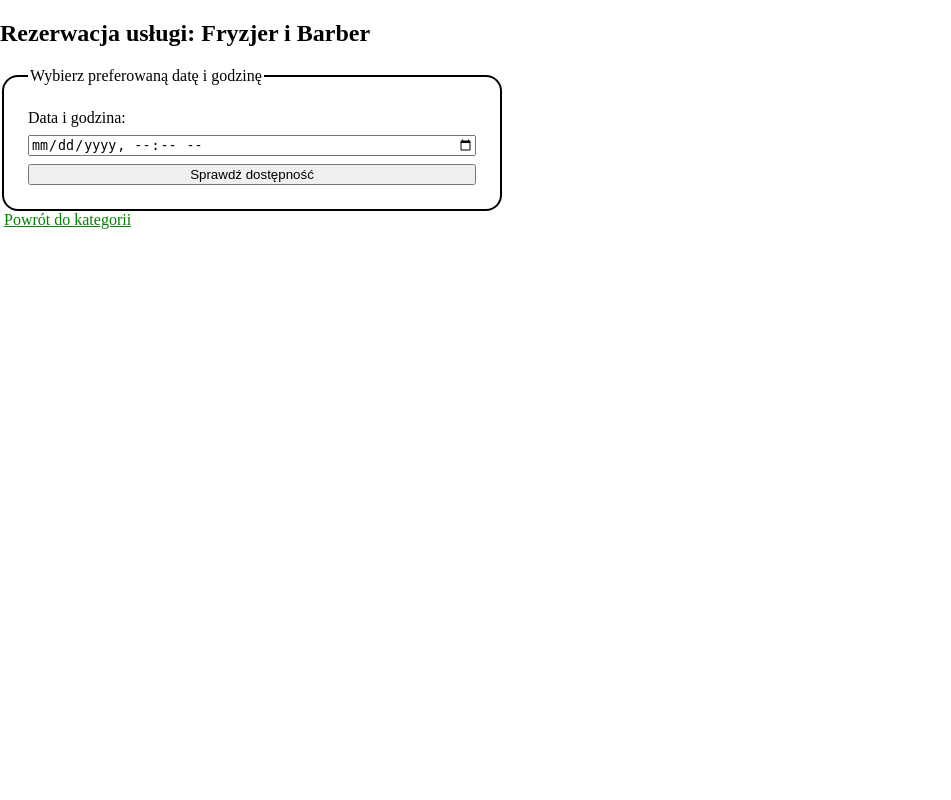
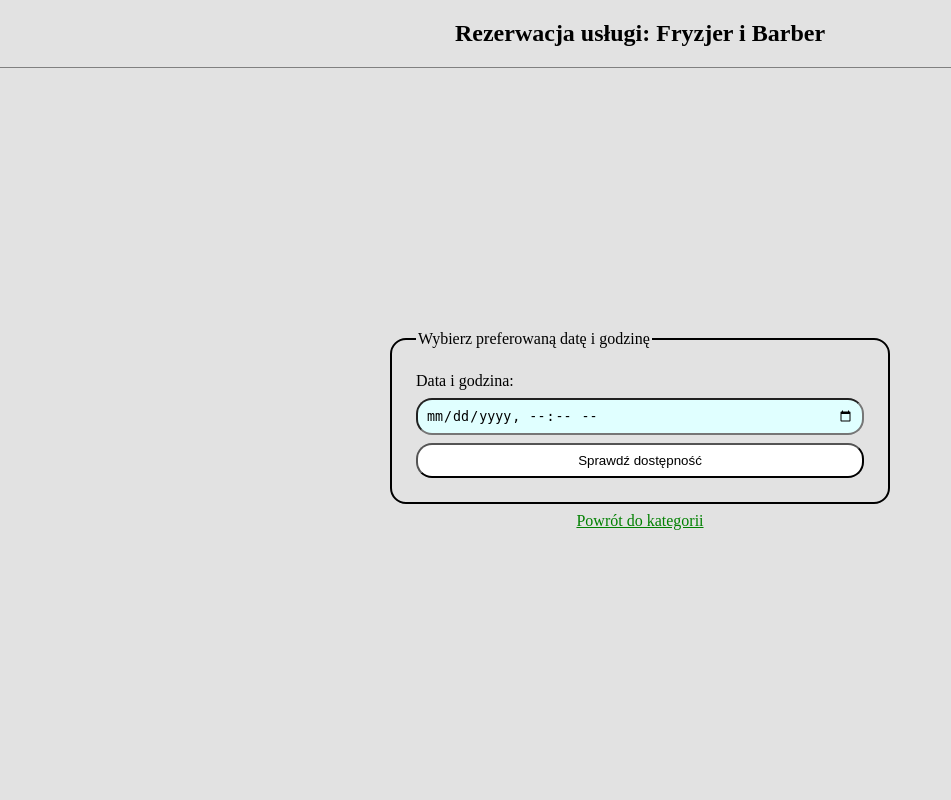
Before and after one commit to Noicei807/Chmura, a Flask app: page /wybierz_date/1 in a window 1280 px wide. Shown: the whole page, without its empty margins (0-951 px from the left). Run offline with Flask 3, Linux system fonts and the light colour scheme; the visitor is signed in with stand-in values (Sample User, id 1); data comes from the database, SQL or seed files in the repository.

Commit message:
ostylowanie panelu z wyborem daty rezerwacji

```diff
--- /dev/null
+++ b/static/styleDate.css
@@ -0,0 +1,69 @@
+body{
+    margin: 0;
+    background-color: #e2e2e2;
+}
+
+.booking{
+    display: flex;
+    align-items: center;
+    width: 100%;
+    background-color: #e2e2e2;
+
+}
+.booking__main{
+    box-sizing: border-box;
+    display: flex;
+    flex-direction: column;
+    align-items: center;
+    width: 100%;
+    min-height: 100vh;
+
+
+}
+
+    .booking__main--header{
+        width: 100%;
+        text-align: center;
+        border-bottom: 1px solid gray;
+
+    }
+    form{
+        margin: auto;
+        display: flex;
+        justify-content: center;
+        align-items: center;
+        flex-direction: column;
+        width: 100%;
+        padding-top: 64px;
+        padding-bottom: 64px;
+    }
+
+    fieldset{
+        display: flex;
+        flex-direction: column;
+        gap: 8px;
+        padding: 24px;
+        box-sizing: border-box;
+        width: 100%;
+        max-width: 500px;
+        border-radius: 16px;
+        border: 2px solid black;
+
+    }
+    .booking__datetime{
+        border-radius: 16px;
+        padding: 8px;
+        background-color: lightcyan;
+    }
+
+    .booking__button{
+        border-radius: 16px;
+        padding: 8px;
+        background-color: white;
+    }
+    .booking__nav--date{
+        padding: 8px;
+    }
+    a{
+        color: green;
+    }
--- a/templates/wybierz_date.html
+++ b/templates/wybierz_date.html
@@ -4,7 +4,7 @@
     <meta charset="UTF-8">
     <meta name="viewport" content="width=device-width, initial-scale=1.0">
     <title>System rezerwacji - Wybierz termin</title>
-    <link href="/static/style1.css" rel="stylesheet" type="text/css">
+    <link href="/static/styleDate.css" rel="stylesheet" type="text/css">
 </head>
 <body>
     <div class="booking">
@@ -23,7 +23,7 @@
                     <button class="booking__button">Sprawdź dostępność</button>
                 </fieldset>
 
-                <div class="booking__nav">
+                <div class="booking__nav--date">
                     <a href="{{ url_for('index') }}">Powrót do kategorii</a>
                 </div>
             </form>
```
